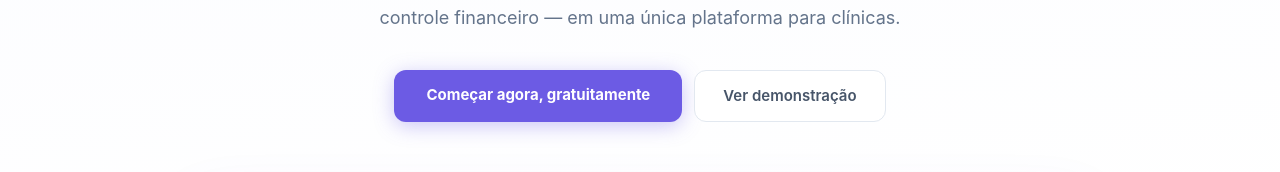
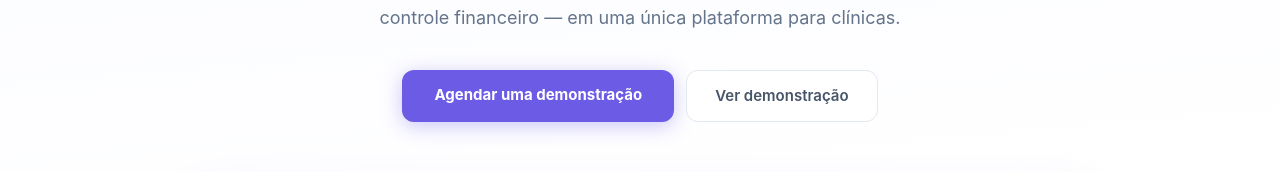
Before and after one commit to mateusdev2311/front-sisagenda, a React (Vite) app: page / in a window 1280 px wide. Shown: the part 370-542 px from the top of the page. Built offline with nearby package versions, Linux system fonts and the light colour scheme; no server answers.

Commit message:
Alteração na landing page retirando o plano free

```diff
--- a/src/pages/LandingPage.jsx
+++ b/src/pages/LandingPage.jsx
@@ -5,7 +5,7 @@ import { useNavigate } from 'react-router-dom';
 
 const WA_NUMBER = '5538999748911';
 const waLink = (plan) =>
-    `https://wa.me/${WA_NUMBER}?text=${encodeURIComponent(`Oi, vim do site e estou interessado no plano ${plan}`)}`;
+    `https://wa.me/${WA_NUMBER}?text=${encodeURIComponent(plan ? `Oi, vim do site e estou interessado no plano ${plan}` : 'Oi, vim do site e gostaria de saber mais sobre o Sisagenda')}`;
 
 const IMAGES = [
     '/imagem1-sisagenda.jpeg',
@@ -31,12 +31,6 @@ const FEATURES = [
 ];
 
 const PLANS = [
-    {
-        name: 'Free', subtitle: 'Para começar', color: '#64748b', borderColor: '#e2e8f0', bgAccent: '#f8fafc',
-        features: ['1 Profissional cadastrado', 'Agendamentos ilimitados', 'Prontuário clínico', 'Visão geral do dia', 'Suporte via e-mail'],
-        locked: ['Lembretes via WhatsApp', 'IA para Prontuários', 'Dashboard avançado'],
-        cta: 'Falar sobre o plano Free', highlight: false,
-    },
     {
         name: 'Start', subtitle: 'Mais contratado', color: '#059669', borderColor: '#6ee7b7', bgAccent: '#ecfdf5',
         features: ['Até 5 profissionais', 'Agendamentos ilimitados', 'Prontuário clínico', 'Dashboard com histórico', 'WhatsApp próprio da clínica', 'Lembretes automáticos', 'Suporte prioritário'],
@@ -121,7 +115,7 @@ export default function LandingPage() {
                                 onMouseOut={e => e.target.style.color = '#475569'}
                             >Entrar</button>
                         )}
-                        <a href={waLink('Free')} target="_blank" rel="noopener noreferrer"
+                        <a href={waLink(null)} target="_blank" rel="noopener noreferrer"
                             style={{ background: '#6c5be4', color: '#fff', borderRadius: 10, padding: isMobile ? '8px 14px' : '10px 22px', fontSize: isMobile ? 13 : 14, fontWeight: 600, textDecoration: 'none', whiteSpace: 'nowrap' }}
                         >{isMobile ? 'Começar' : 'Agendar demonstração'}</a>
 
@@ -182,9 +176,9 @@ export default function LandingPage() {
                     </p>
 
                     <div style={{ display: 'flex', gap: 12, justifyContent: 'center', marginBottom: isMobile ? 48 : 64, flexWrap: 'wrap' }}>
-                        <a href={waLink('Free')} target="_blank" rel="noopener noreferrer"
+                        <a href={waLink(null)} target="_blank" rel="noopener noreferrer"
                             style={{ background: '#6c5be4', color: '#fff', borderRadius: 12, padding: isMobile ? '13px 24px' : '14px 32px', fontSize: isMobile ? 14 : 15, fontWeight: 700, textDecoration: 'none', boxShadow: '0 4px 20px rgba(108,91,228,.35)', textAlign: 'center' }}
-                        >Começar agora, gratuitamente</a>
+                        >Agendar uma demonstração</a>
                         <button onClick={() => scrollTo('demo')}
                             style={{ background: 'white', color: '#475569', border: '1.5px solid #e2e8f0', borderRadius: 12, padding: isMobile ? '13px 20px' : '14px 28px', fontSize: isMobile ? 14 : 15, fontWeight: 600, cursor: 'pointer' }}
                         >Ver demonstração</button>
@@ -300,7 +294,7 @@ export default function LandingPage() {
                         <p style={{ fontSize: isMobile ? 14 : 16, color: '#64748b' }}>Fale com nossa equipe e escolha o plano ideal para o tamanho da sua clínica.</p>
                     </div>
 
-                    <div style={{ display: 'grid', gridTemplateColumns: isMobile ? '1fr' : 'repeat(3, 1fr)', gap: isMobile ? 16 : 20 }}>
+                    <div style={{ display: 'grid', gridTemplateColumns: isMobile ? '1fr' : 'repeat(2, 1fr)', gap: isMobile ? 16 : 20, maxWidth: isMobile ? '100%' : 760, margin: '0 auto' }}>
                         {PLANS.map(plan => (
                             <div key={plan.name}
                                 style={{ borderRadius: 20, overflow: 'hidden', border: plan.highlight ? `2px solid ${plan.color}` : '1.5px solid #e2e8f0', boxShadow: plan.highlight ? '0 16px 48px rgba(108,91,228,.18)' : '0 2px 12px rgba(0,0,0,.05)', background: 'white', position: 'relative' }}
@@ -353,7 +347,7 @@ export default function LandingPage() {
                     <p style={{ fontSize: isMobile ? 14 : 16, color: 'rgba(255,255,255,0.75)', marginBottom: 32, lineHeight: 1.6 }}>
                         Entre em contato com nossa equipe e configure tudo em minutos.
                     </p>
-                    <a href={waLink('Free')} target="_blank" rel="noopener noreferrer"
+                    <a href={waLink(null)} target="_blank" rel="noopener noreferrer"
                         style={{ display: 'inline-flex', alignItems: 'center', gap: 10, background: 'white', color: '#6c5be4', borderRadius: 12, padding: isMobile ? '13px 24px' : '14px 32px', fontSize: isMobile ? 14 : 15, fontWeight: 700, textDecoration: 'none', boxShadow: '0 4px 20px rgba(0,0,0,.15)' }}
                     >
                         <span>💬</span> Falar pelo WhatsApp
@@ -393,7 +387,7 @@ export default function LandingPage() {
                         {/* Contact */}
                         <div>
                             <p style={{ fontSize: 11, fontWeight: 700, color: '#334155', letterSpacing: '0.07em', textTransform: 'uppercase', marginBottom: 14 }}>Contato</p>
-                            <a href={waLink('Free')} target="_blank" rel="noopener noreferrer"
+                            <a href={waLink(null)} target="_blank" rel="noopener noreferrer"
                                 style={{ fontSize: 13, color: '#64748b', textDecoration: 'none' }}
                             >(38) 99974-8911</a>
                         </div>
```
